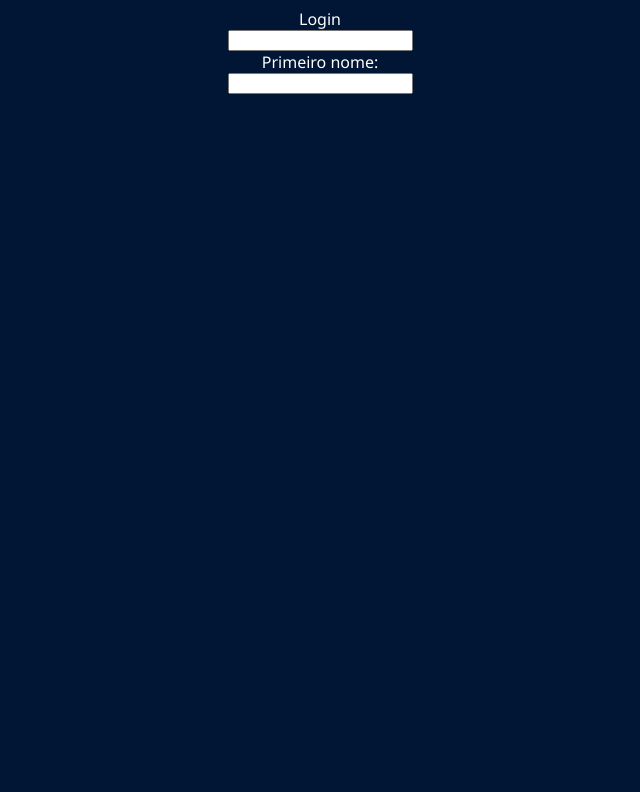
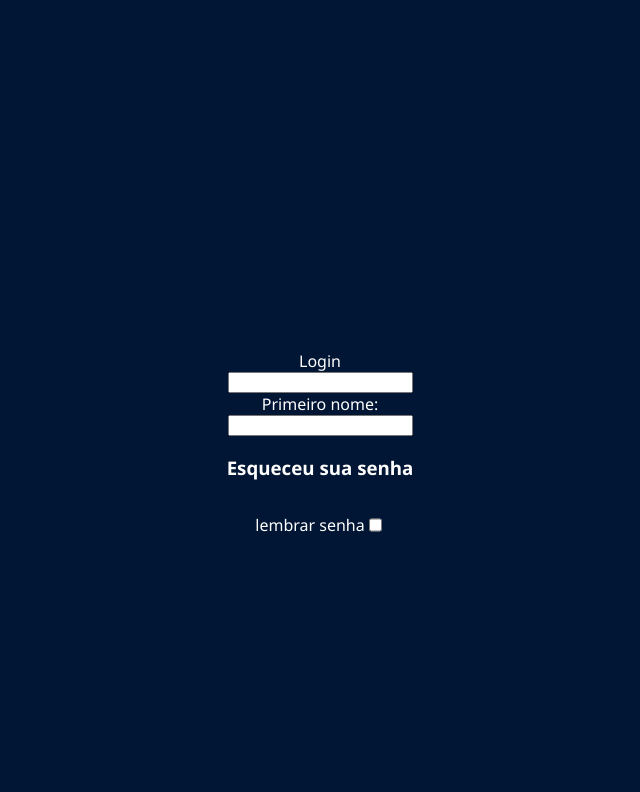
Before and after one commit to DaviConti/PagTrem1, a PHP site: page /public/teladeLogin.html in a window 1280 px wide. Shown: the top 792 px of the page, without its empty margins (320-960 px from the left). Before the commit the page ends 94 px from the top, so only its background shows below. Run offline with PHP 8.4, Linux system fonts and the light colour scheme.

Commit message:
addd-tela de login + tela de recuperação de senha + e-mail não encontrado

```diff
--- a/public/teladeLogin.html
+++ b/public/teladeLogin.html
@@ -3,6 +3,7 @@
     <meta charset="UTF-8">
     <meta name="viewport" content="width=device-width, initial-scale=1.0">
     <link rel="stylesheet" href="../style/style.css">
+    <link rel="stylesheet" href="../script/script.js">
     <title>Document</title>
 </head>
 <body>
@@ -12,5 +13,13 @@
         <label for="fname">Primeiro nome:</label><br>
         <input type="text" id="fname" name="fname"><br>
     </div>
+    <div class="flex">
+        <h3>Esqueceu sua senha</h3>
+    </div>
+    <div class="button">
+        <p>lembrar senha</p>
+        <input type="checkbox" id="cleck">
+        <label for="cleck" class="button"></label>
+    </div>
 </body>
 </html>
--- a/script/script.js
+++ b/script/script.js
@@ -0,0 +1 @@
+replaceChild(button)
--- a/style/style.css
+++ b/style/style.css
@@ -6,8 +6,21 @@ body{
     color:white;
     font-family: 'Segoe UI', Tahoma, Geneva, Verdana, sans-serif;
     text-align: center;
+    margin: 350px;
 }
 
-.login{
-    border: 500px;
+#login{
+
 }
+
+.flex{
+    display: flex;
+    text-align: center;
+    justify-content: center;
+}
+
+.button{
+    display: flex;
+    text-align: center;
+    justify-content: center;
+}
```
Also changed, not shown: public/e-mailNãoencontrado.html (added, +13 -0 lines), public/teladeRecuperaçãodesenha.html (added, +19 -0 lines).
